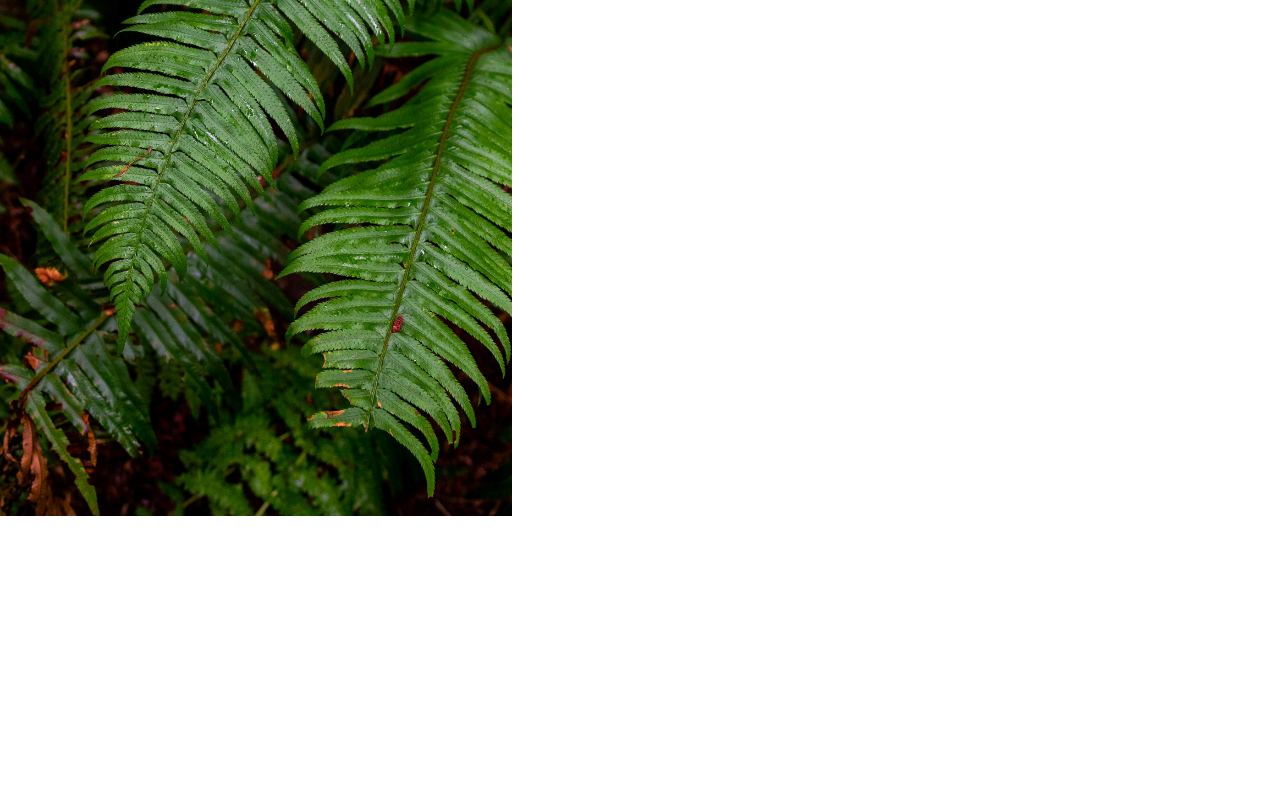
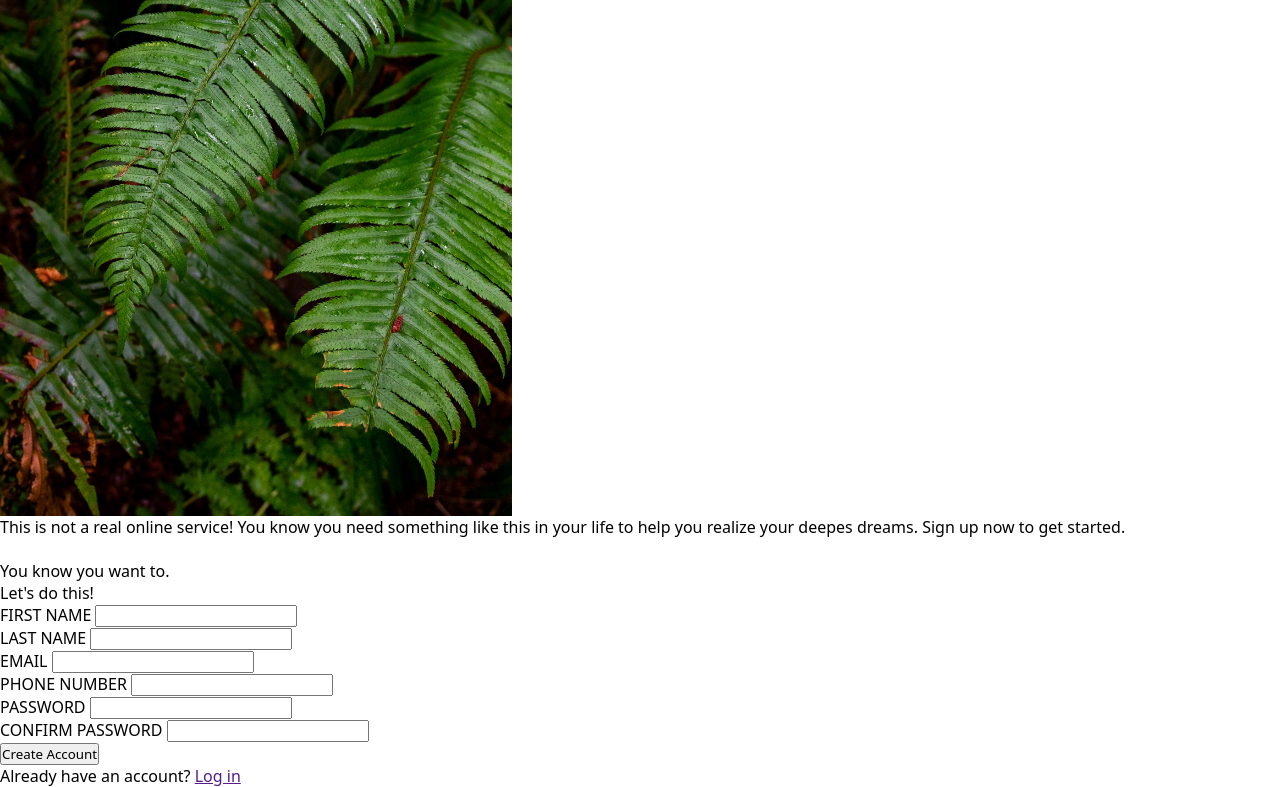
Before and after one commit to Shifardd/sign-up-form, a plain HTML site: page index.html in a window 1280 px wide. Shown: the part 284-1071 px from the top of the page. Before the commit the page ends 800 px from the top, so only its background shows below. Drawn offline with Linux system fonts and the light colour scheme.

Commit message:
Add form in main content

```diff
--- a/index.html
+++ b/index.html
@@ -14,5 +14,46 @@
       <span>ODIN</span>
     </div>
   </div>
+  <div class="main">
+    <div class="information">
+      This is not a real online service! You know you need something like this in your life to help you realize your deepes dreams. Sign up now to get started.
+      <br> <br>
+      You know you want to.
+    </div>
+
+    <form action="" method="post">
+      <div class="inputs">
+        <legend>Let's do this!</legend>
+        <div class="all-inputs">
+          <div class="labels">
+            <label for="first_name">FIRST NAME</label>
+            <input type="text" name="first_name" id="first_name">
+          </div>
+          <div class="labels">
+            <label for="last_name">LAST NAME</label>
+            <input type="text" name="last_name" id="last_name">
+          </div>
+          <div class="labels">
+            <label for="email">EMAIL</label>
+            <input type="email" name="email" id="email">
+          </div>
+          <div class="labels">
+            <label for="phone_no">PHONE NUMBER</label>
+            <input type="tel" name="phone_no" id="phone_no">
+          </div>
+          <div class="labels">
+            <label for="password">PASSWORD</label>
+            <input type="password" name="password" id="password">
+          </div>
+          <div class="labels">
+            <label for="confirm_pass">CONFIRM PASSWORD</label>
+            <input type="password" name="confirm_pass" id="confirm_pass">
+          </div>
+        </div>
+      </div>
+      <button type="submit">Create Account</button>
+      <p class="exist">Already have an account? <a href="">Log in</a></p>
+    </form>
+  </div>
 </body>
 </html>
```
